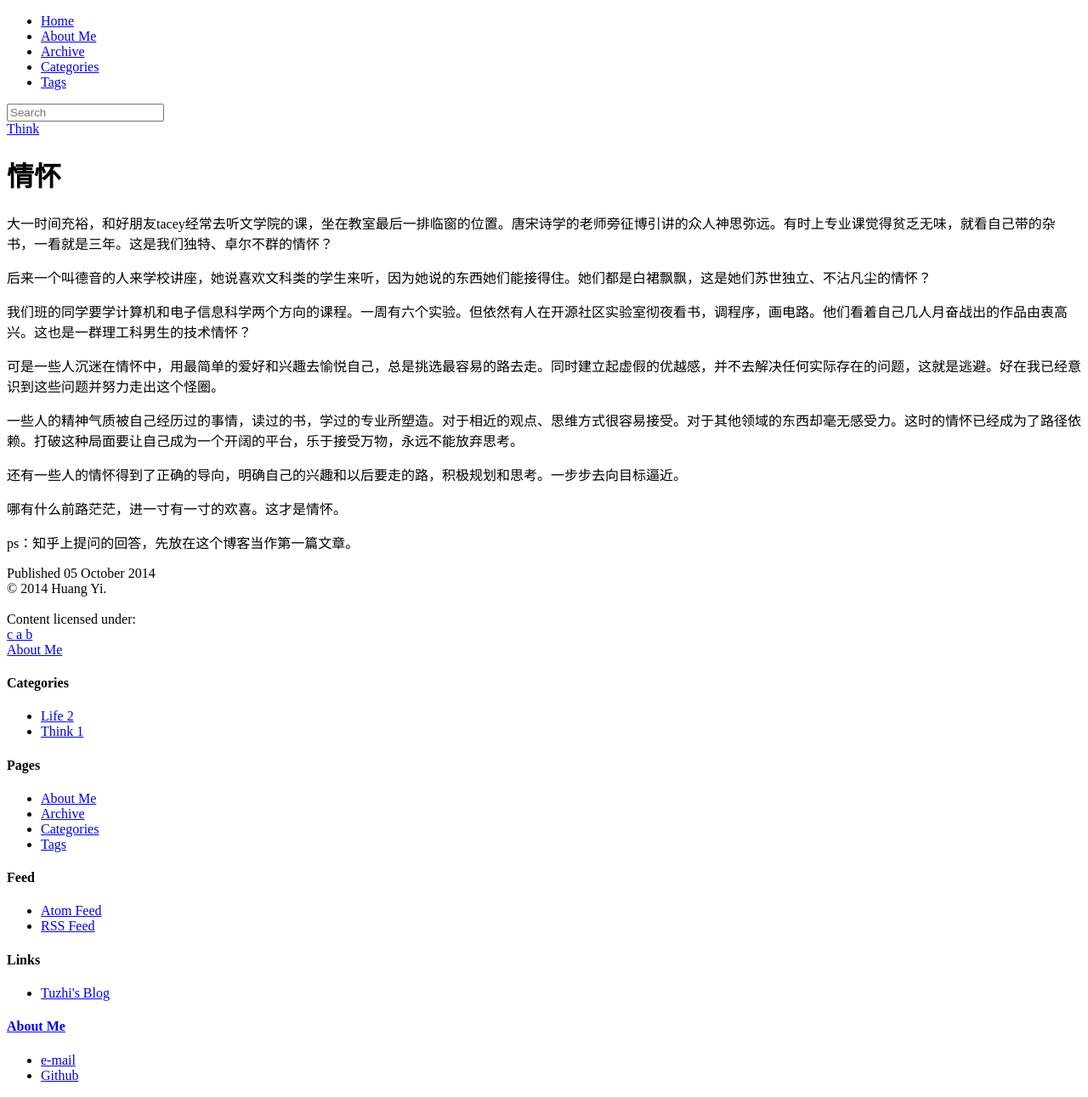
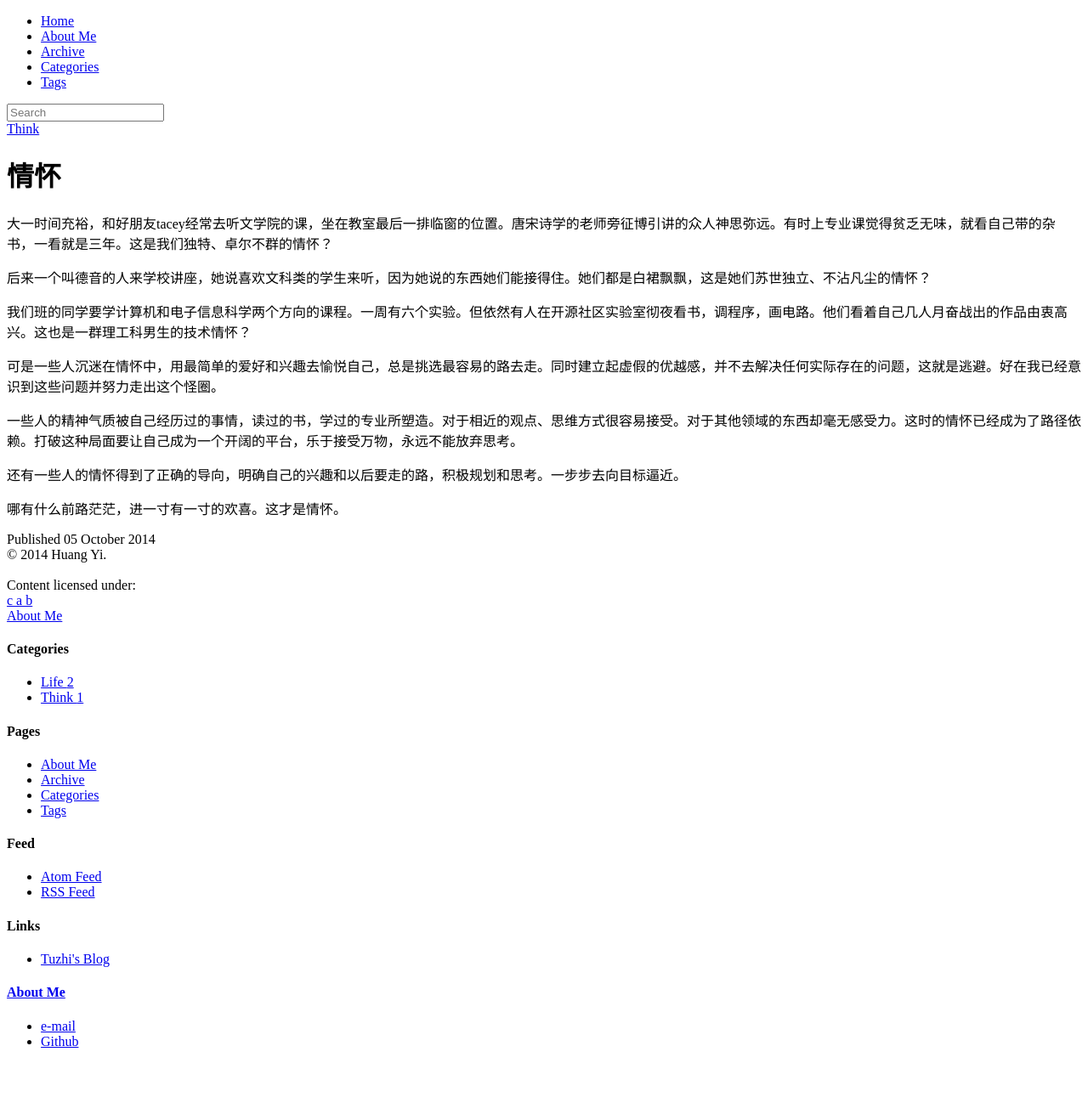
Before and after one commit to literblog/literblog.github.com, a Jekyll site: the page built from _posts/2014-10-05-Romanticism.md, in a window 1280 px wide. Shown: the whole page at 85% size. Built offline with Jekyll 4.4.1, drawn with Linux system fonts in a browser that asks for light colours; nearby versions of some CDN libraries; library files that are not in the unit come from our copies; comment, search, counter and statistics services are not loaded; after the commit the page ends 1251 px from its top, so only the background shows below that.

Commit message:
Update 2014-10-05-Romanticism.md

```diff
--- a/_posts/2014-10-05-Romanticism.md
+++ b/_posts/2014-10-05-Romanticism.md
@@ -18,5 +18,3 @@ tags:
 还有一些人的情怀得到了正确的导向，明确自己的兴趣和以后要走的路，积极规划和思考。一步步去向目标逼近。
 
 哪有什么前路茫茫，进一寸有一寸的欢喜。这才是情怀。
-
-ps：知乎上提问的回答，先放在这个博客当作第一篇文章。
```
